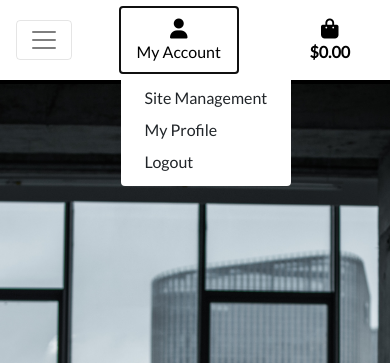
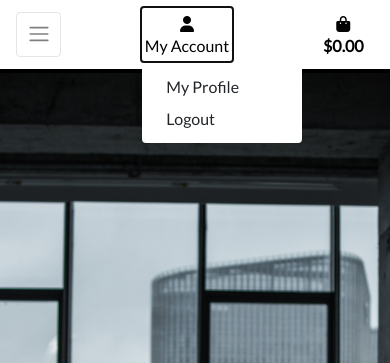
Before and after one commit to Rakdoslover/Project-5-first, a Django app: page / in a window 390 px wide, after a click on "My Account". Shown: the top 363 px of the page. Run offline with Django 3.2, Linux system fonts and the light colour scheme; the visitor is signed in with stand-in values (Sample User, id 1); some libraries are stand-ins or nearby versions.

Commit message:
updated the repo with a 404.html site

```diff
--- a/project_five/urls.py
+++ b/project_five/urls.py
@@ -17,6 +17,7 @@ from django.contrib import admin
 from django.urls import path, include
 from django.conf import settings
 from django.conf.urls.static import static
+from .views import handler404
 
 urlpatterns = [
     path('admin/', admin.site.urls),
--- /dev/null
+++ b/project_five/views.py
@@ -0,0 +1,6 @@
+from django.shortcuts import render
+
+
+def handler404(request, exception):
+    """ Error Handler 404 - Page Not Found """
+    return render(request, "errors/404.html", status=404)
--- a/static/css/base.css
+++ b/static/css/base.css
@@ -216,4 +216,40 @@ a:visited {
   body {
     height: calc(100vh - 116px);
   }
+  .display-4.logo-font.text-black {
+      font-size: 2rem;
+  }
+
+  .nav-link {
+      padding: 0.15rem;
+  }
+
+  .nav-link i.fa-lg {
+      font-size: 1rem;
+  }
+
+  .navbar-toggler {
+      padding: .6rem .6rem;
+      font-size: 1rem;
+  }
+
+  #delivery-banner h4 {
+      font-size: .9rem;
+  }
+
+  .btn.btn-outline-black.rounded-0,
+  .btn.btn-black.rounded-0 {
+      padding: .375rem .375rem;
+  }
+
+  .btn.btn-outline-black.rounded-0.btn-lg,
+  .btn.btn-black.rounded-0.btn-lg {
+      padding: .375rem .375rem;
+      font-size: .75rem;
+  }
+
+  .increment-qty,
+  .decrement-qty {
+      padding: .25rem .5rem !important;
+  }
 }
--- a/templates/base.html
+++ b/templates/base.html
@@ -60,9 +60,6 @@
                             </a>
                             <div class="dropdown-menu border-0" aria-labelledby="user-options">
                                 {% if request.user.is_authenticated %}
-                                    {% if request.user.is_superuser %}
-                                        <a href="#" class="dropdown-item">Site Management</a>
-                                    {% endif %}
                                     <a href="{% url 'profile' %}" class="dropdown-item">My Profile</a>
                                     <a href="{% url 'account_logout' %}" class="dropdown-item">Logout</a>
                                 {% else %}
--- a/templates/includes/mobile-top-header.html
+++ b/templates/includes/mobile-top-header.html
@@ -8,14 +8,11 @@
     </a>
     <div class="dropdown-menu border-0" aria-labelledby="user-options">
         {% if request.user.is_authenticated %}
-            {% if request.user.is_superuser %}
-            <a href="" class="dropdown-item">Site Management</a>
-            {% endif %}
-            <a href="" class="dropdown-item">My Profile</a>
-            <a href="" class="dropdown-item">Logout</a>
+            <a href="{% url 'profiles' %}" class="dropdown-item">My Profile</a>
+            <a href="{% url 'account_logout' %}" class="dropdown-item">Logout</a>
         {% else %}
-            <a href="" class="dropdown-item">Register</a>
-            <a href="" class="dropdown-item">Login</a>
+            <a href="{% url 'account_signup' %}" class="dropdown-item">Register</a>
+            <a href="{% url 'account_login' %}" class="dropdown-item">Login</a>
         {% endif %}
     </div>
 </li>
```
Also changed, not shown: templates/errors/404.html (added, +25 -0 lines).
